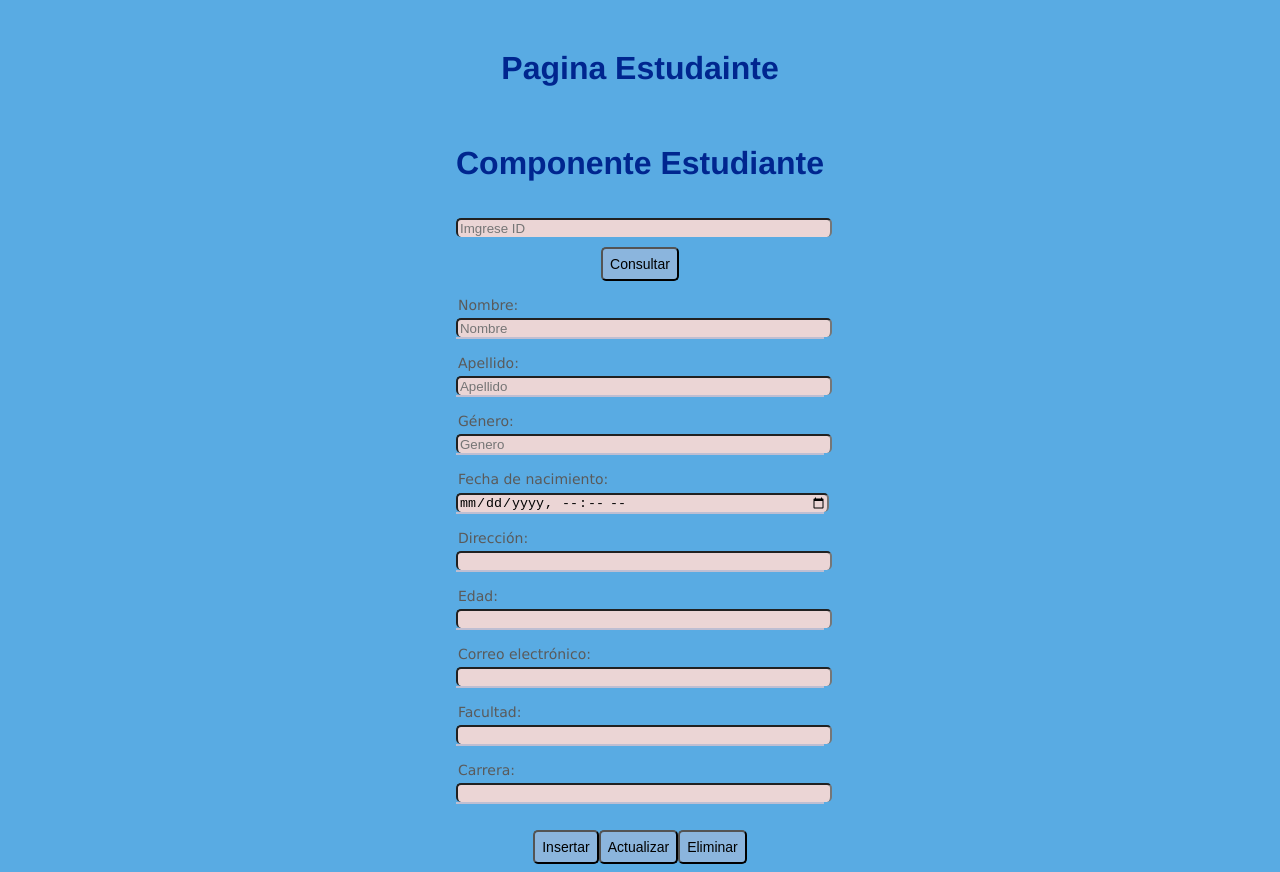
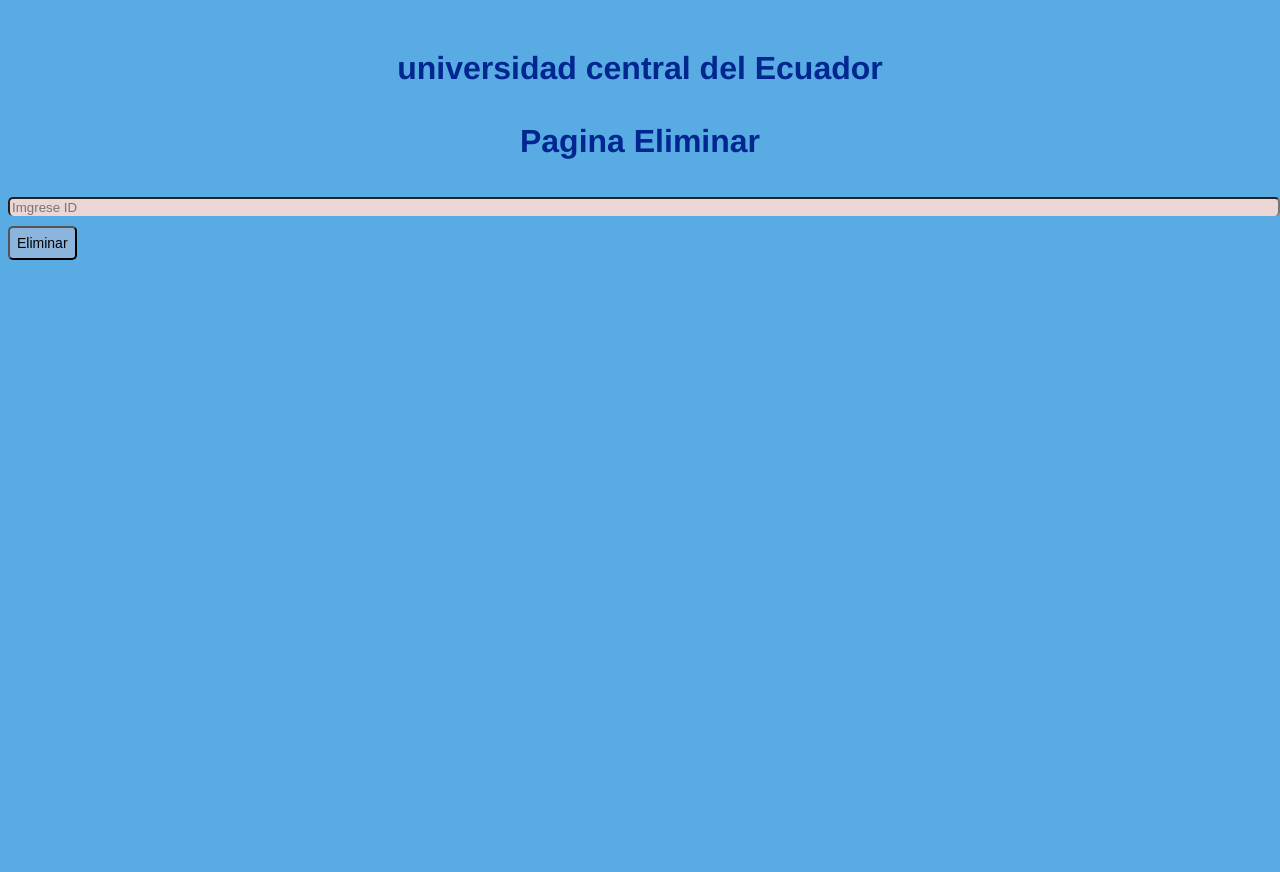
Before and after one commit to KevinDaniel97/pw_vue_u3_p5_kt, a Vue app: page /#/eliminar in a window 1280 px wide. After the commit the page ends 800 px from the top, so only its background shows below. Built offline with nearby package versions, Linux system fonts and the light colour scheme.

Commit message:
taller36

```diff
--- a/package.json
+++ b/package.json
@@ -10,7 +10,8 @@
   "dependencies": {
     "axios": "^1.6.7",
     "core-js": "^3.8.3",
-    "vue": "^3.2.13"
+    "vue": "^3.2.13",
+    "vue-router": "^4.2.5"
   },
   "devDependencies": {
     "@vue/cli-plugin-babel": "~5.0.0",
--- a/src/App.vue
+++ b/src/App.vue
@@ -1,5 +1,7 @@
 <template>
-  <EstudiantePagina />
+  <!--<EstudiantePagina />-->
+  <h1>universidad central del Ecuador</h1>
+  <router-view />
 </template>
 
 <script>
--- a/src/helpers/clienteEstudiante.js
+++ b/src/helpers/clienteEstudiante.js
@@ -14,11 +14,11 @@ const insertar = (body) => {
 }
 
 const actualizar = (id, body) => {
-    axios.put(`http://localhost:8080/API/v1.0/Matricula/estudiantes/${id}`, body).then(r => r.data)
+    const data = axios.put(`http://localhost:8080/API/v1.0/Matricula/estudiantes/${id}`, body).then(r => r.data)
     console.log(data)
 }
 const eliminar = async (id) => {
-    axios.delete(`http://localhost:8080/API/v1.0/Matricula/estudiantes/${id}`).then(r => r.data)
+    const data = axios.delete(`http://localhost:8080/API/v1.0/Matricula/estudiantes/${id}`).then(r => r.data)
     console.log(data)
 }
 
@@ -31,9 +31,9 @@ export const insertarFachada = async (body) => {
 }
 
 export const actualizarFachada = async (id, body) => {
-    await actualizar(id, body);
+    return await actualizar(id, body);
 }
 
 export const eliminarFachada = async (id) => {
-    await eiminar(id);
+    return await eliminar(id);
 }
--- a/src/main.js
+++ b/src/main.js
@@ -1,4 +1,6 @@
 import { createApp } from 'vue'
 import App from './App.vue'
 
-createApp(App).mount('#app')
+import router from './router/router'
+
+createApp(App).use(router).mount('#app')
--- /dev/null
+++ b/src/pages/EstudianteActualizar.vue
@@ -0,0 +1,10 @@
+<template>
+  <h1>Pagina Actualizar</h1>
+</template>
+
+<script>
+export default {};
+</script>
+
+<style>
+</style>
--- /dev/null
+++ b/src/pages/EstudianteConsultar.vue
@@ -0,0 +1,10 @@
+<template>
+  <h1>Pagina Consultar</h1>
+</template>
+
+<script>
+export default {};
+</script>
+
+<style>
+</style>
--- /dev/null
+++ b/src/pages/EstudianteEliminar.vue
@@ -0,0 +1,24 @@
+<template>
+  <h1>Pagina Eliminar</h1>
+  <input v-model="id" type="text" placeholder="Imgrese ID" />
+  <button @click="eliminar">Eliminar</button>
+</template>
+
+<script>
+import { eliminarFachada } from "../helpers/clienteEstudiante.js";
+export default {
+  data() {
+    return {
+      id: null,
+    };
+  },
+  methods: {
+    async eliminar() {
+      await eliminarFachada(this.id);
+    },
+  },
+};
+</script>
+
+<style>
+</style>
--- /dev/null
+++ b/src/pages/EstudianteGuardar.vue
@@ -0,0 +1,10 @@
+<template>
+  <h1>Pagina Guardar</h1>
+</template>
+
+<script>
+export default {};
+</script>
+
+<style>
+</style>
--- a/src/pages/EstudiantePagina.vue
+++ b/src/pages/EstudiantePagina.vue
@@ -1,5 +1,6 @@
 <template>
-  <h1>Pagina Estudainte</h1>
+  <!--<h1>Pagina Estudainte</h1>-->
+  <h1>Universidad Central</h1>
   <Estudiante />
 </template>
 
```
Also changed, not shown: src/router/router.js (added, +25 -0 lines), 1 other file (tests, documents, lock files or other folders).
